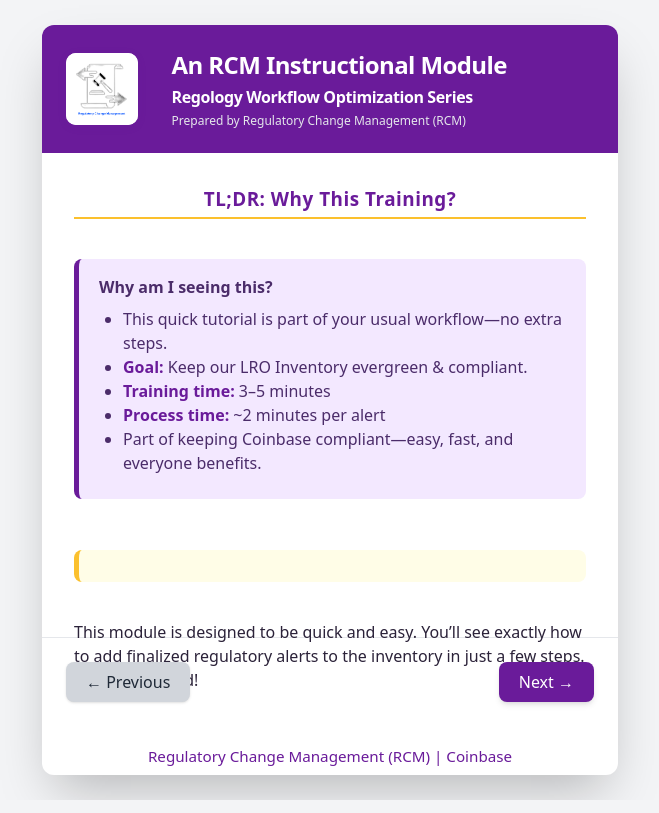
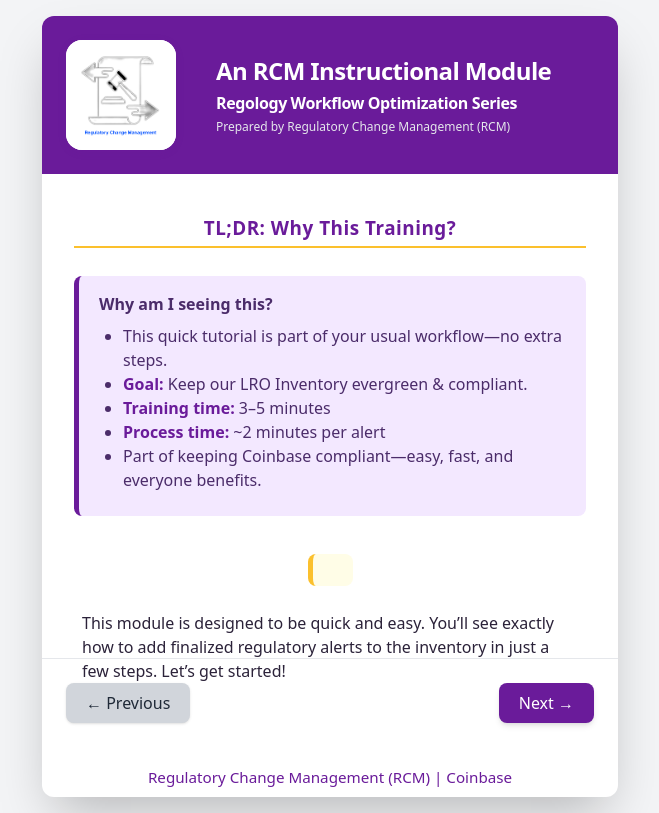
Before and after one commit to CBUser-RCM/Regology-User-Guides, a plain HTML site: page index.html in a window 1280 px wide. Shown: the whole page, without its empty margins (310-969 px from the left). Drawn offline with nearby package versions, Linux system fonts and the light colour scheme.

Commit message:
Update index.html

```diff
--- a/index.html
+++ b/index.html
@@ -22,12 +22,13 @@
             border-radius: 0.5rem;
         }
         .rcm-logo {
-            width: 72px;
-            height: 72px;
-            margin-right: 1.6rem;
-            border-radius: 10px;
+            width: 110px;
+            height: 110px;
+            margin-right: 2rem;
+            border-radius: 16px;
             background: #fff;
             box-shadow: 0 2px 8px rgba(106,27,154,0.12);
+            flex-shrink: 0;
         }
         .slide-container {
             min-height: 420px;
@@ -39,6 +40,15 @@
             padding: 0;
             gap: 0.8rem;
         }
+        .slide-inner {
+            flex: 1 1 auto;
+            display: flex;
+            flex-direction: column;
+            justify-content: flex-start;
+            align-items: center;
+            padding-bottom: 32px; /* Prevent text from touching bottom, leave room for footer */
+            padding-top: 8px;
+        }
         .screenshot-box {
             display: flex;
             align-items: center;
@@ -48,6 +58,7 @@
             border: 2px solid #6A1B9A33;
             min-height: 180px;
             max-height: 180px;
+            width: 100%;
             margin-bottom: 0.8rem;
         }
         .screenshot {
@@ -67,6 +78,7 @@
             margin-bottom: 0.5rem;
             letter-spacing: 0.5px;
             text-align: center;
+            width: 100%;
         }
         .direction-icon {
             font-size: 1.2em;
@@ -83,6 +95,7 @@
             margin: 1.2rem 0;
             padding: 1rem 1.25rem;
             border-radius: 0.5rem;
+            width: 100%;
         }
         .description {
             color: #2b2239;
@@ -90,6 +103,9 @@
             margin-top: 0.4rem;
             margin-bottom: 0.7rem;
             text-align: left;
+            max-width: 620px;
+            padding-left: 8px;
+            padding-right: 8px;
         }
         .rcm-footer {
             font-size: 0.95rem;
@@ -109,6 +125,9 @@
                 min-height: 320px;
                 max-height: 320px;
             }
+            .slide-inner {
+                padding-bottom: 24px;
+            }
             .screenshot-box {
                 min-height: 90px;
                 max-height: 90px;
@@ -117,8 +136,8 @@
                 height: 70px;
             }
             .rcm-logo {
-                width: 48px;
-                height: 48px;
+                width: 68px;
+                height: 68px;
                 margin-right: 1rem;
             }
             .footer-nav {
@@ -187,39 +206,49 @@
                 screenshot: "images/metadata_form.png",
                 yellowBox: `<span class="direction-icon">🟡</span>Please fill out <b>all required fields</b> marked with a <span class="text-red-500">*</span>.<br>
                 <b>Mandatory for RCM:</b> Title, Effective Date, Summary, Citation Link.`,
-                description: `RCM requires complete, high-quality entries for compliance tracking. You must enter:<br>
+                description: `<div style="max-width: 570px;">
+                RCM requires complete, high-quality entries for compliance tracking. You must enter:
                 <ul class="list-disc ml-6 mt-2 mb-2">
                     <li><span class="font-bold">Title</span> (Name of Rule/Law)</li>
                     <li><span class="font-bold">Effective Date</span></li>
                     <li><span class="font-bold">Summary</span></li>
                     <li><span class="font-bold">Citation Link</span></li>
                 </ul>
-                Even if Regology allows skipping, <span class="font-bold rcm-text">do not leave these blank</span>.`,
+                Even if Regology allows skipping, <span class="font-bold rcm-text">do not leave these blank</span>.
+                </div>`,
             },
             {
                 title: "Step 3: Set Workflow Status & Topics",
                 screenshot: "images/workflow_status.png",
                 yellowBox: `<span class="direction-icon">🟡</span><b>Select "Applicable"</b> for workflow status. Topic(s) mapping is optional, but recommended for better categorization.`,
-                description: `Choose <span class="font-bold rcm-text">Applicable</span> when adding to the LRO Inventory.<br>
-                Use topic mapping for better categorization if relevant.`,
+                description: `<div style="max-width: 570px;">
+                Choose <span class="font-bold rcm-text">Applicable</span> when adding to the LRO Inventory.<br>
+                Use topic mapping for better categorization if relevant.
+                </div>`,
             },
             {
                 title: "Step 4: Assign Owners & Submit",
                 screenshot: "images/assign_owners.png",
                 yellowBox: `<span class="direction-icon">🟡</span>Assign owners if required for internal tracking, then click <b>Finish Adding</b> to submit.`,
-                description: `Owners can help with coverage and follow-up. Submission sends alert for RCM review.`,
+                description: `<div style="max-width: 570px;">
+                Owners can help with coverage and follow-up. Submission sends alert for RCM review.
+                </div>`,
             },
             {
                 title: "Step 5: Submission Success & Verification",
                 screenshot: "images/sent_for_review_tab.png",
                 yellowBox: `<span class="direction-icon">🟡</span>Check the status by navigating to <b>My Work &gt; Authority Documents &gt; Sent For Review</b> tab.`,
-                description: `The alert enters the approval queue for RCM review. You can verify its status and progress there.`,
+                description: `<div style="max-width: 570px;">
+                The alert enters the approval queue for RCM review. You can verify its status and progress there.
+                </div>`,
             },
             {
                 title: "Training Complete!",
                 screenshot: "",
                 yellowBox: `<span class="direction-icon">🟡</span>You're done! This process is quick and simple—thanks for helping keep our LRO Inventory evergreen.`,
-                description: `If you have questions or feedback, please contact the RCM Team. This training took just a few minutes, and the process itself is even faster!`,
+                description: `<div style="max-width: 570px;">
+                If you have questions or feedback, please contact the RCM Team. This training took just a few minutes, and the process itself is even faster!
+                </div>`,
             }
         ];
 
@@ -227,6 +256,7 @@
             const step = steps[currentStep];
             const slideContainer = document.getElementById('slide-container');
             slideContainer.innerHTML = `
+                <div class="slide-inner">
                     <div class="step-title">${step.title}</div>
                     ${step.screenshot ? `
                         <div class="screenshot-box">
@@ -236,6 +266,7 @@
                     ${step.tldr ? step.tldr : ""}
                     <div class="rcm-yellow-box">${step.yellowBox}</div>
                     <div class="description">${step.description}</div>
+                </div>
             `;
             document.getElementById('prev-btn').disabled = currentStep === 0;
             document.getElementById('next-btn').disabled = currentStep === steps.length - 1;
```
Lines whose indentation alone changed are shown as unchanged.
